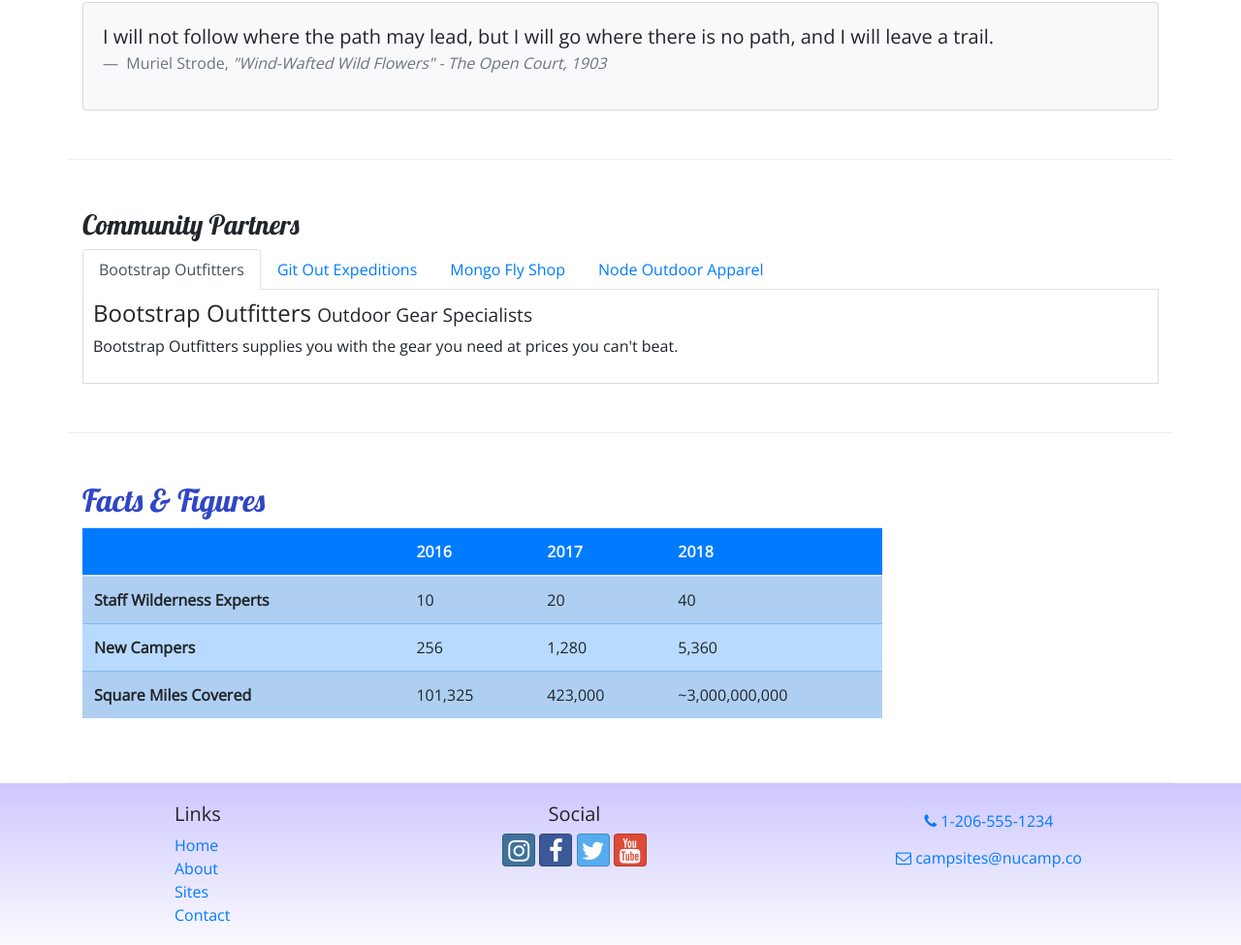
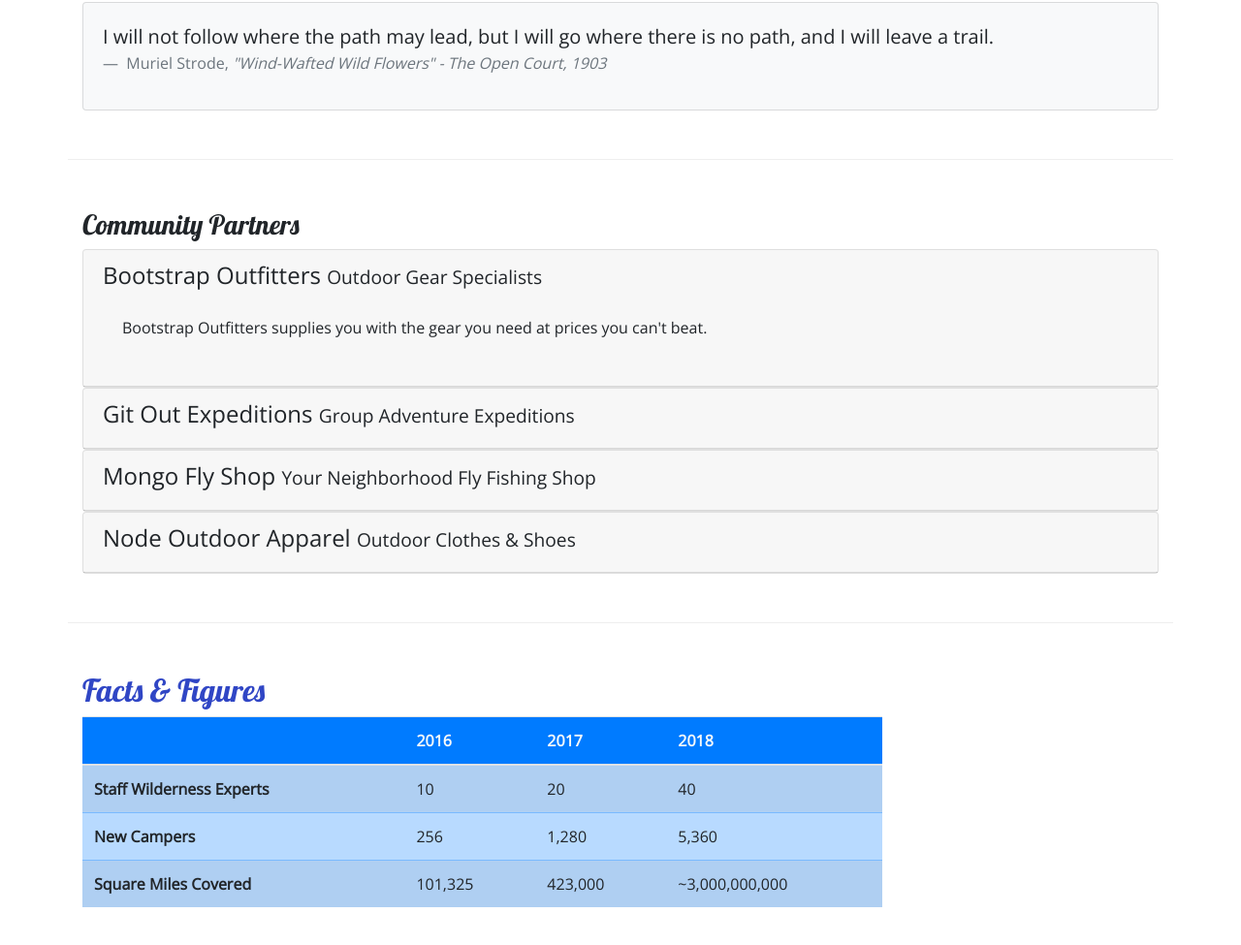
Before and after one commit to bialach/nucampsite, a website: page aboutus.html in a window 1280 px wide. Shown: the part 664-1639 px from the top of the page at 97% size. Drawn offline with nearby package versions, Linux system fonts and the light colour scheme.

Commit message:
Accordion

```diff
--- a/aboutus.html
+++ b/aboutus.html
@@ -104,6 +104,8 @@
             </div>
         </div>
 
+<!--    ----------The Nav Component and Tabs----------
+
         <div class="row row-content">
             <div class="col">
             <h3>Community Partners</h3>
@@ -129,6 +131,66 @@
                     <div role="tabpanel" class="tab-pane fade" id="node">
                         <h4>Node Outdoor Apparel <small>Outdoor Clothes & Shoes</small></h4>
                         <p class="d-none d-sm-block">From polar fleeces to swimsuits, hiking boots to waders, a visit to Node will be sure to get you covered.</p>
+                    </div>
+                </div>
+            </div>
+        </div> -->
+
+        <div class="row row-content">
+            <div class="col">
+            <h3>Community Partners</h3>
+                <div id="accordion">
+                    <div class="card">
+                        <div role="tab" class="card-header">
+                            <h4>
+                                <a class="collapsed" data-toggle="collapse" data-target="#bootstrap">Bootstrap Outfitters <small>Outdoor Gear Specialists</small>
+                                </a>
+                            </h4>
+                            <div class="collapse show" id="bootstrap" data-parent="#accordion">
+                                <div class="card-body">
+                                    <p class="d-none d-sm-block">Bootstrap Outfitters supplies you with the gear you need at prices you can't beat.</p>
+                                </div>
+                            </div>
+                        </div>
+                    </div>
+                    <div class="card">
+                        <div role="tab" class="card-header">
+                            <h4>
+                                <a class="collapsed" data-toggle="collapse" data-target="#git">Git Out Expeditions <small>Group Adventure Expeditions</small>
+                                </a>
+                            </h4>
+                            <div class="collapse" id="git" data-parent="#accordion">
+                                <div class="card-body">
+                                    <p class="d-none d-sm-block">Join Git Out Expeditions to explore new horizons with a group of other adventurers!</p>
+                                </div>
+                            </div>
+                        </div>
+                    </div>
+                    <div class="card">
+                        <div role="tab" class="card-header">
+                            <h4>
+                                <a class="collapsed" data-toggle="collapse" data-target="#mongo">Mongo Fly Shop <small>Your Neighborhood Fly Fishing Shop</small>
+                                </a>
+                            </h4>
+                            <div class="collapse" id="mongo" data-parent="#accordion">
+                                <div class="card-body">
+                                    <p class="d-none d-sm-block">Need a new fishing pole, a tacklebox, or flies of all kinds? Stop by Mongo Fly Shop.</p>
+                                </div>
+                            </div>
+                        </div>
+                    </div>
+                    <div class="card">
+                        <div role="tab" class="card-header">
+                            <h4>
+                                <a class="collapsed" data-toggle="collapse" data-target="#node">Node Outdoor Apparel <small>Outdoor Clothes & Shoes</small>
+                                </a>
+                            </h4>
+                            <div class="collapse" id="node" data-parent="#accordion">
+                                <div class="card-body">
+                                    <p class="d-none d-sm-block">From polar fleeces to swimsuits, hiking boots to waders, a visit to Node will be sure to get you covered.</p>
+                                </div>
+                            </div>
+                        </div>
                     </div>
                 </div>
             </div>
--- a/css/styles.css
+++ b/css/styles.css
@@ -36,8 +36,13 @@
   background-color: #901CAD;
 }
 
-.tab-content {
+/* .tab-content {
   border: 1px solid #DDD;
   border-top: none;
   padding: 10px;
+} */
+
+a, a:hover {
+  color: inherit;
+  text-decoration: none;
 }
```
